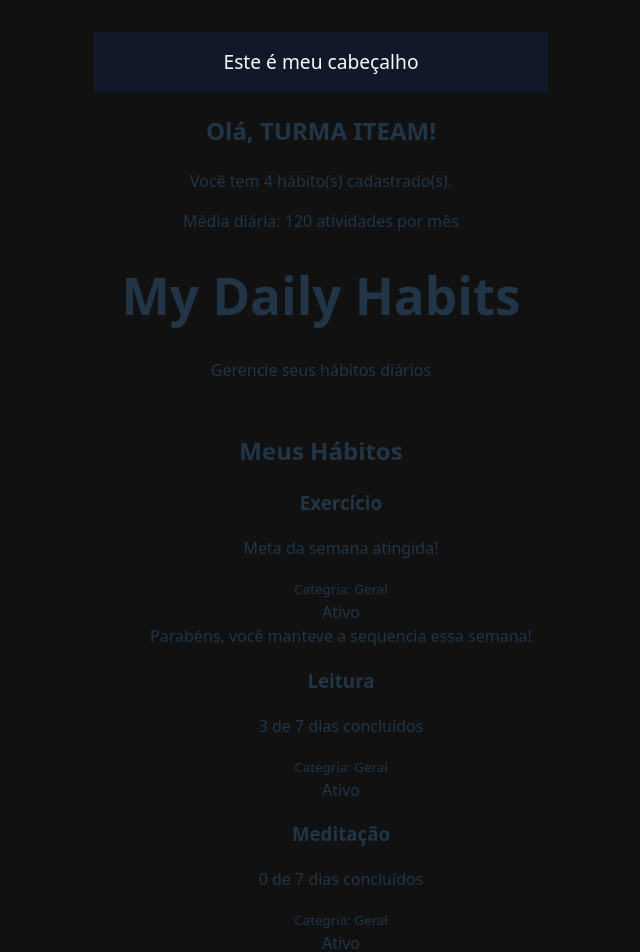
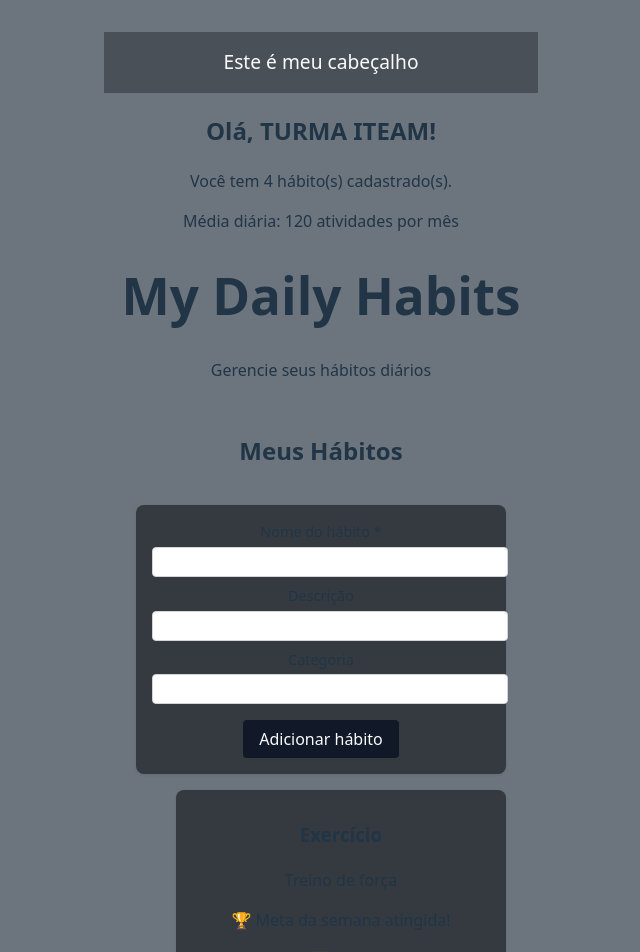
Before and after one commit to RobertGonzaga/CCTI, a React (Vite) app in the folder MODULO 4/my-daily-habits/: page / in a window 1280 px wide. Shown: the top 952 px of the page, without its empty margins (319-959 px from the left). Built offline with nearby package versions, Linux system fonts and the light colour scheme.

Commit message:
atv 3 meio resolvida bug

```diff
--- a/MODULO 4/my-daily-habits/src/App.css
+++ b/MODULO 4/my-daily-habits/src/App.css
@@ -42,9 +42,39 @@
 }
 
 .habit-card {
-  background-color: #ffffff;
+  background-color: #343a40;
   border-radius: 8px;
   padding: 12px 16px;
   box-shadow: 0 1px 3px rgba(15, 23, 42, 0.1);
   margin-bottom: 12px;
 }
+
+.habit-form {
+  background-color: #343a40;
+  padding: 16px;
+  border-radius: 8px;
+  box-shadow: 0 1px 3px rgba(15, 23, 42, 0.1);
+  margin-bottom: 16px;
+}
+.habit-form label {
+  display: block;
+  margin-bottom: 8px;
+  font-size: 0.9rem;
+}
+.habit-form input {
+  width: 100%;
+  padding: 6px 8px;
+  margin-top: 4px;
+  border-radius: 4px;
+  border: 1px solid #d4d4d8;
+  font-size: 0.9rem;
+}
+.habit-form button {
+  margin-top: 8px;
+  padding: 8px 16px;
+  border-radius: 4px;
+  border: none;
+  background-color: #111827;
+  color: #f9fafb;
+  cursor: pointer;
+}
--- a/MODULO 4/my-daily-habits/src/components/HabitCard.jsx
+++ b/MODULO 4/my-daily-habits/src/components/HabitCard.jsx
@@ -1,17 +1,24 @@
-function HabitCard({ titulo, meta, ativo = true, diasFeitos = 0, categoria = "Geral" }) {
+function HabitCard({ nome, descricao = "", meta, ativo = true, diasFeitos = 0, onRemover }) {
   const metaAtingida = diasFeitos >= meta;
 
-  const mensagemMeta = metaAtingida ? "Meta da semana atingida!" : `${diasFeitos} de ${meta} dias concluídos`;
+  const mensagemMeta = metaAtingida
+    ? "🏆 Meta da semana atingida!"
+    : `${diasFeitos} de ${meta} dias concluídos`;
 
   return (
-    <div className="habits-card">
-      <h3>{titulo}</h3>
+    <div className="habit-card">
+      <h3>{nome}</h3>
+      {descricao && <p>{descricao}</p>}
       <p>{mensagemMeta}</p>
-      <small>Categria: {categoria} </small>
-      <br />
-      <span>{ativo ? "Ativo" : "Pausado"} </span>
-      <br />
-      {metaAtingida && "Parabéns, você manteve a sequencia essa semana!"}
+      <span>{ativo ? "✅ Ativo" : "⏸️ Pausado"}</span>
+      {metaAtingida && <p>⭐ Parabéns! Meta da semana atingida!</p>}
+
+      {/* onRemover: só aparece se o pai passar essa prop */}
+      {onRemover && (
+        <button type="button" onClick={onRemover}>
+          Remover
+        </button>
+      )}
     </div>
   );
 }
--- a/MODULO 4/my-daily-habits/src/components/HabitList.jsx
+++ b/MODULO 4/my-daily-habits/src/components/HabitList.jsx
@@ -1,30 +1,86 @@
-// import { useEffect } from "react";
+import { useState } from "react";
 import HabitCard from "./HabitCard";
 
-function HabitList({ habits }) {
-  // useEffect(() => {
-  //   document.title = `My Daily Habits — ${habits.length} hábito(s)`;
-  //   console.log("useEffect rodou");
-  // }, []);
+function HabitList() {
+  const [habits, setHabits] = useState([
+    { id: 1, nome: "Exercício", descricao: "Treino de força", meta: 5, ativo: true, diasFeitos: 5 },
+    { id: 2, nome: "Leitura", descricao: "Livro ou artigo", meta: 7, ativo: true, diasFeitos: 3 },
+    { id: 3, nome: "Meditação", descricao: "Respiração e foco", meta: 7, ativo: false, diasFeitos: 0 },
+    { id: 4, nome: "Hidratação", descricao: "Beber 2L de água", meta: 7, ativo: true, diasFeitos: 6 },
+  ]);
 
-  if (!habits) return null;
+  const removerHabit = (id) => {
+    setHabits(habits.filter((habit) => habit.id !== id));
+  };
 
-  if (habits.lenght === 0) {
-    return <p>Nenhum hábito cadastrado ainda, que tal comecar?</p>;
+  const [novoNome, setNovoNome] = useState("");
+  const [novaDescricao, setNovaDescricao] = useState("");
+  const [novaCategoria, setNovaCategoria] = useState("");
+
+  const adicionarHabit = (event) => {
+    event.preventDefault();
+
+    if (!novoNome.trim()) {
+      alert("Informe um nome para o hábito.");
+      return;
     }
 
+    const novoHabit = {
+      id: Date.now(),
+      nome: novoNome,
+      descricao: novaDescricao,
+      meta: 7, // padrão
+      ativo: true, // padrão
+      diasFeitos: 0, // padrão
+      categoria: novaCategoria || "Geral",
+    };
+
+    setHabits([...habits, novoHabit]);
+
+    // Limpar os campos após adicionar
+    setNovoNome("");
+    setNovaDescricao("");
+    setNovaCategoria("");
+  };
+
   return (
+    <section>
+      <form onSubmit={adicionarHabit} className="habit-form">
+        <div>
+          <label>
+            Nome do hábito *
+            <input type="text" value={novoNome} onChange={(e) => setNovoNome(e.target.value)} />
+          </label>
+        </div>
+        <div>
+          <label>
+            Descrição
+            <input type="text" value={novaDescricao} onChange={(e) => setNovaDescricao(e.target.value)} />
+          </label>
+        </div>
+        <div>
+          <label>
+            Categoria
+            <input type="text" value={novaCategoria} onChange={(e) => setNovaCategoria(e.target.value)} />
+          </label>
+        </div>
+        <button type="submit">Adicionar hábito</button>
+      </form>
+
       <ul>
         {habits.map((habit) => (
           <HabitCard
             key={habit.id}
-          titulo={habit.titulo}
+            nome={habit.nome}
+            descricao={habit.descricao}
             meta={habit.meta}
             ativo={habit.ativo}
             diasFeitos={habit.diasFeitos}
+            onRemover={() => removerHabit(habit.id)}
           />
         ))}
       </ul>
+    </section>
   );
 }
 
--- a/MODULO 4/my-daily-habits/src/index.css
+++ b/MODULO 4/my-daily-habits/src/index.css
@@ -32,13 +32,13 @@ body {
     system-ui,
     -apple-system,
     sans-serif;
-  background-color: #111111;
+  background-color: #6c757d;
 }
 
 header,
 footer {
   padding: 16px;
-  background-color: #111827;
+  background-color: #495057;
   color: #f9fafb;
   text-align: center;
 }
```
Lines whose indentation alone changed are shown as unchanged.
